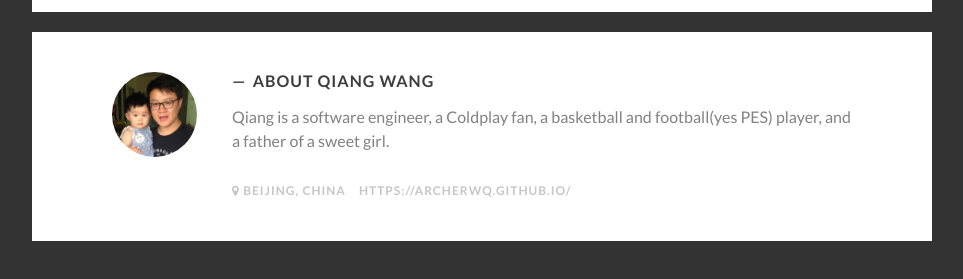
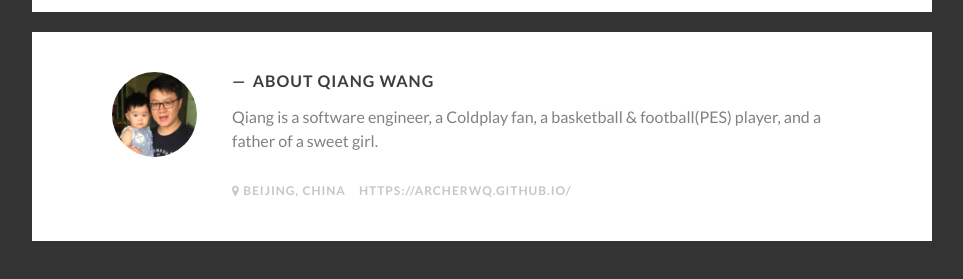
Before and after one commit to harrytsz/archerwq.github.io, a Jekyll site: the page built from _posts/2015-11-22-git-rebase-squash.md, in a window 1280 px wide and 900 px high, scrolled down 1731 px. Shown: the part 153-432 px from the top of the window, without its empty margins (8-971 px from the left). Built offline with Jekyll 4.4.1, drawn with Linux system fonts in a browser that asks for light colours; some web fonts are replaced; comment, search, counter and statistics services are not loaded.

Commit message:
Update config.

```diff
--- a/_config.yml
+++ b/_config.yml
@@ -37,7 +37,7 @@ disqus: archerwq
 
 # Author information - author info at the bottom of the post
 author_name: "Qiang Wang"
-author_bio: "Qiang is a software engineer, a Coldplay fan, a basketball and football(yes PES) player, and a father of a sweet girl."
+author_bio: "Qiang is a software engineer, a Coldplay fan, a basketball & football(PES) player, and a father of a sweet girl."
 author_url:  "https://archerwq.github.io/"
 author_location: "Beijing, China"
 author_image: /images/authorimage.png
```
